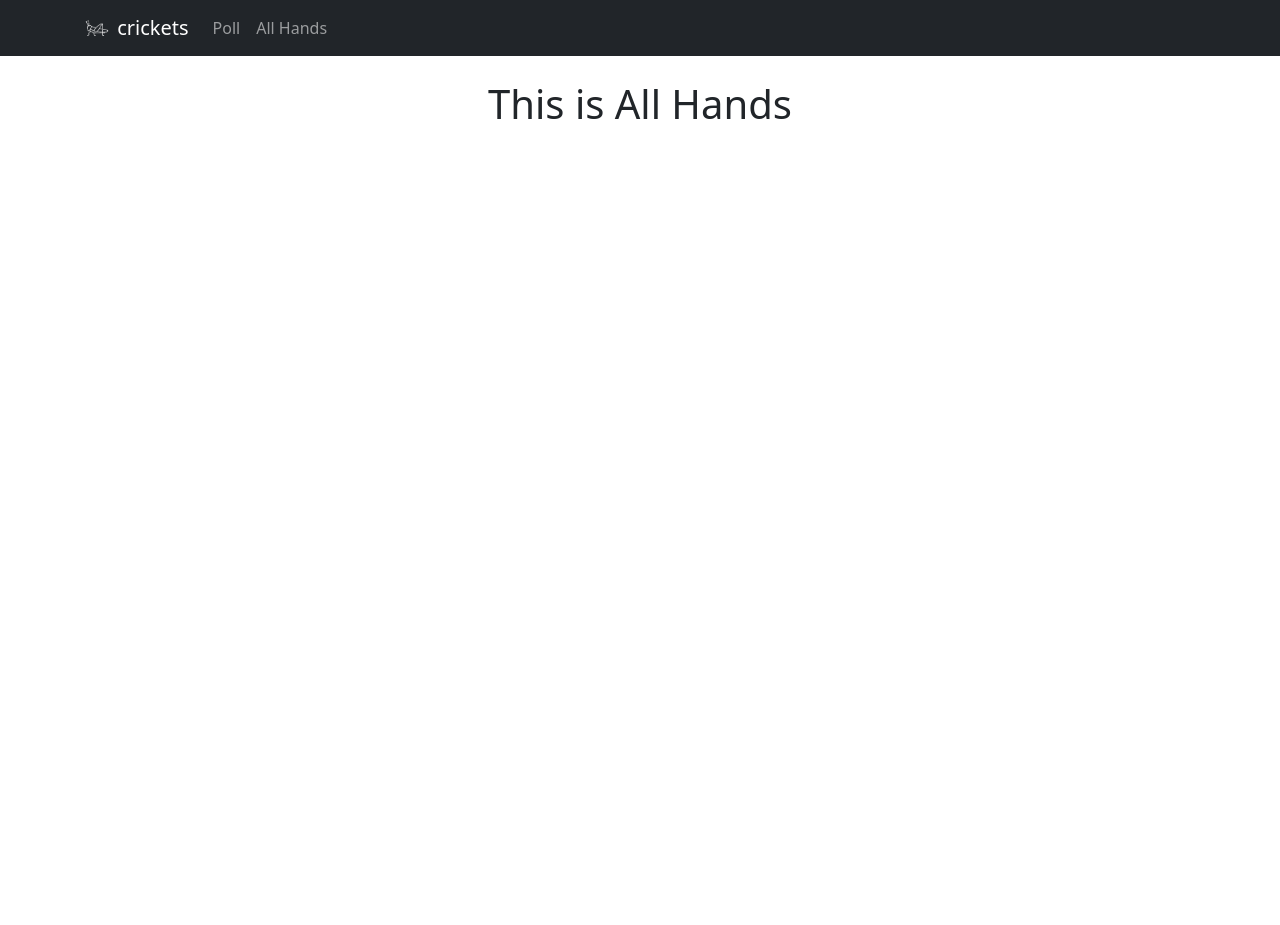
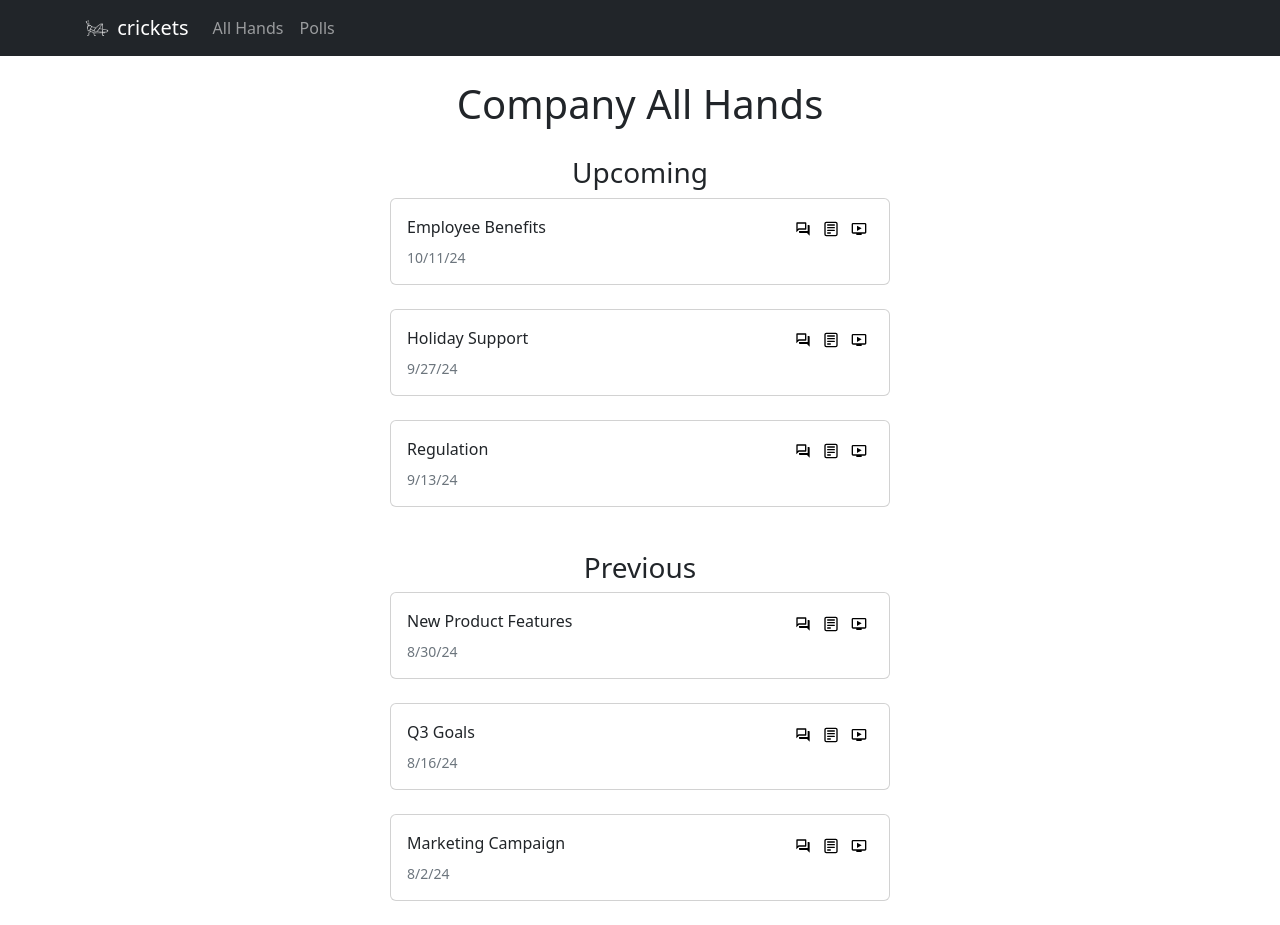
Before and after one commit to amagolden/crickets, a React (Create React App) app: page /allhands in a window 1280 px wide. Before the commit the page ends 800 px from the top, so only its background shows below. Built offline with nearby package versions, Linux system fonts and the light colour scheme.

Commit message:
added all hands and welcome pages

```diff
--- /dev/null
+++ b/src/components/employeemeeting.jsx
@@ -0,0 +1,33 @@
+import Card from 'react-bootstrap/Card';
+import { CgNotes } from "react-icons/cg";
+import { MdOutlineQuestionAnswer, MdOutlineOndemandVideo } from "react-icons/md";
+
+
+const EmployeeMeeting = ({ id, date, topic }) => {
+
+    return (
+        <Card className="mb-4">
+            <Card.Body>
+                <div className="d-flex justify-content-between">
+                    <div className="d-flex flex-column align-items-start">
+                        <Card.Text className="mb-0">
+                            {topic}
+                        </Card.Text>
+                        <small className="mt-2 small-text">
+                            {date}
+                        </small>
+                    </div>
+                    <div className="vote-buttons">
+                        <div className="d-flex mb-2">
+                            <button onClick={() => console.log('see poll', id)}><MdOutlineQuestionAnswer /></button>
+                            <button onClick={() => console.log('see summary', id)}><CgNotes /></button>
+                            <button onClick={() => console.log('see recording', id)}><MdOutlineOndemandVideo /></button>
+                        </div>
+                    </div>
+                </div>
+            </Card.Body>
+        </Card>
+    );
+}
+
+export default EmployeeMeeting;
--- a/src/components/navbar.jsx
+++ b/src/components/navbar.jsx
@@ -17,8 +17,8 @@ const AppNavbar = () => {
                 />{' '}
                 crickets</Navbar.Brand>
               <Nav className="me-auto">
-                <Nav.Link href="/">Poll</Nav.Link>
                 <Nav.Link href="/allhands">All Hands</Nav.Link>
+                <Nav.Link href="/polls">Polls</Nav.Link>
               </Nav>
             </Container>
           </Navbar>
--- a/src/pages/AllHands.jsx
+++ b/src/pages/AllHands.jsx
@@ -1,17 +1,73 @@
 import '../global.css';
-import QuestionForm from '../components/form';
-import QuestionCard from '../components/question';
+import EmployeeMeeting from '../components/employeemeeting';
 import AppNavbar from '../components/navbar';
 import 'bootstrap/dist/css/bootstrap.min.css';
-import { useState, useEffect } from 'react';
+import { useState } from 'react';
+
+let defaultAllHands = [
+    {
+        id: 1,
+        date: '10/11/24',
+        topic: 'Employee Benefits',
+        isDone: false,
+    },
+    {
+        id: 2,
+        date: '9/27/24',
+        topic: 'Holiday Support',
+        isDone: false,
+    },
+    {
+        id: 3,
+        date: '9/13/24',
+        topic: 'Regulation',
+        isDone: false,
+    },
+    {
+        id: 4,
+        date: '8/30/24',
+        topic: 'New Product Features',
+        isDone: true,
+    },
+    {
+        id: 5,
+        date: '8/16/24',
+        topic: 'Q3 Goals',
+        isDone: true,
+    },
+    {
+        id: 6,
+        date: '8/2/24',
+        topic: 'Marketing Campaign',
+        isDone: true,
+    },
+  ]
 
 function AllHands() {
 
-  return (
+    const [meetings, setMeetings] = useState(defaultAllHands);
+
+    return (
     <>
     <AppNavbar />
       <div className="polls-page">
-        <h1>This is All Hands</h1>
+        <h1>Company All Hands</h1>
+        <h3>Upcoming</h3>
+        {meetings.filter(meeting => !meeting.isDone).map(element =>
+          <EmployeeMeeting
+            key={element.id}
+            id={element.id}
+            date={element.date}
+            topic={element.topic}
+          />)}
+        <h3>Previous</h3>
+        {meetings.filter(meeting => meeting.isDone).map(element =>
+          <EmployeeMeeting
+            key={element.id}
+            id={element.id}
+            date={element.date}
+            topic={element.topic}
+          />)}
       </div>
     </>
   );
--- a/src/pages/PollsPage.jsx
+++ b/src/pages/PollsPage.jsx
@@ -78,7 +78,7 @@ function PollsPage() {
     <>
     <AppNavbar />
       <div className="polls-page">
-        <h1>Poll</h1>
+        <h1>Cricket Poll</h1>
         <h3>Add a Question</h3>
         <QuestionForm
           handleAddQuestion={handleAddQuestion}
--- /dev/null
+++ b/src/pages/Welcome.jsx
@@ -0,0 +1,33 @@
+import '../global.css';
+import AppNavbar from '../components/navbar';
+import 'bootstrap/dist/css/bootstrap.min.css';
+
+function WelcomePage() {
+
+    return (
+    <>
+    <AppNavbar />
+      <div className="polls-page">
+        <h1>Welcome!</h1>
+        <p>
+            <button
+                className='form-button btn btn-success'
+                type='submit'
+                onClick={() => window.location.href='/allhands'}
+                >Latest All Hands
+            </button>
+        </p>
+        <p>
+            <button
+                className='form-button btn btn-success'
+                type='submit'
+                onClick={() => window.location.href='/polls'}
+                >Latest Poll
+            </button>
+        </p>
+      </div>
+    </>
+  );
+}
+
+export default WelcomePage;
--- a/src/routes/index.js
+++ b/src/routes/index.js
@@ -2,12 +2,14 @@ import React from 'react';
 import { Routes, Route } from 'react-router-dom';
 import PollsPage from '../pages/PollsPage';
 import AllHands from '../pages/AllHands';
+import WelcomePage from '../pages/Welcome';
 
 const AppRoutes = () => {
   return (
     <Routes>
-      <Route path="/" element={<PollsPage />} />
-      <Route path="/allhands" element={<AllHands />} />
+        <Route path="/" element={<WelcomePage />} />
+        <Route path="/polls" element={<PollsPage />} />
+        <Route path="/allhands" element={<AllHands />} />
     </Routes>
   );
 };
```
